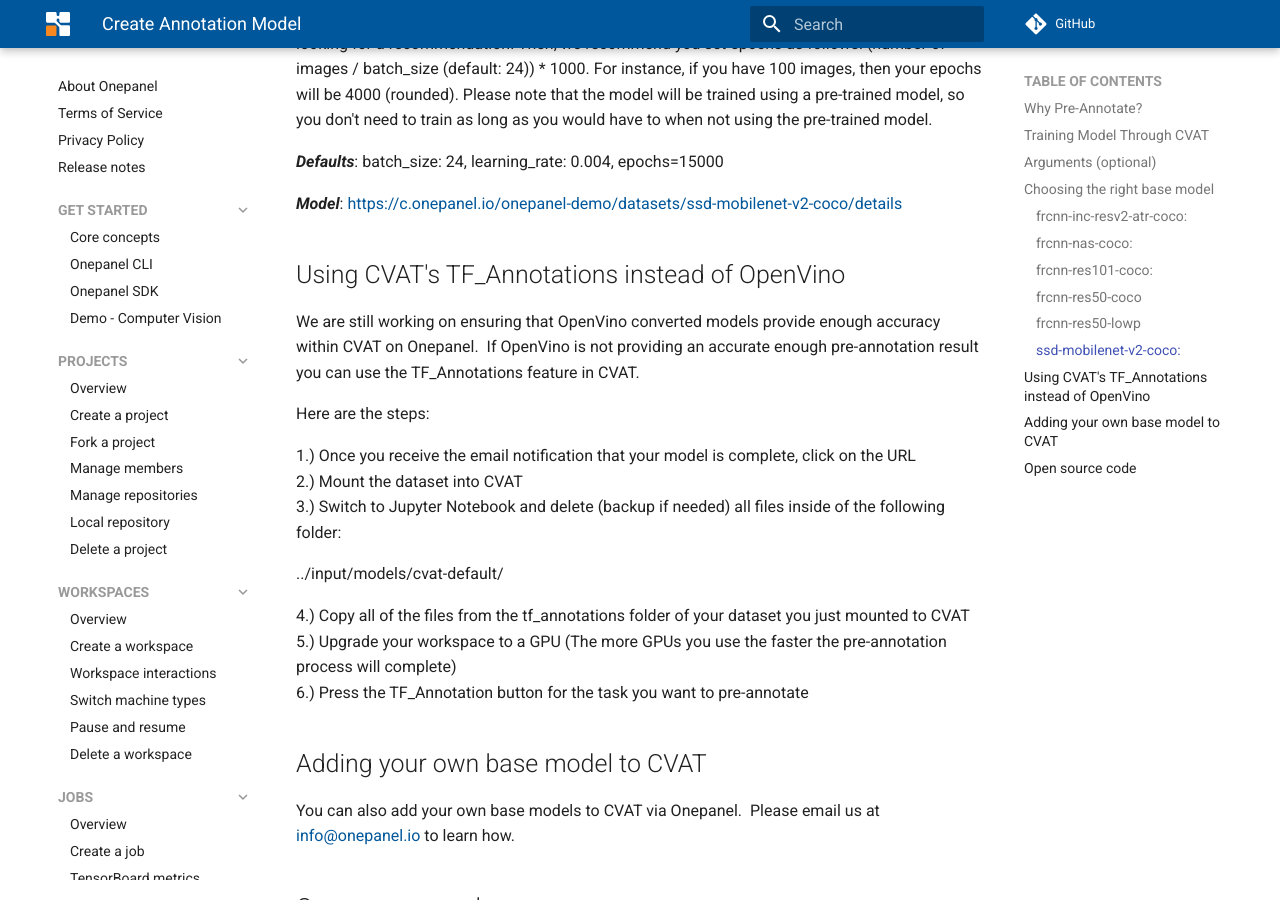
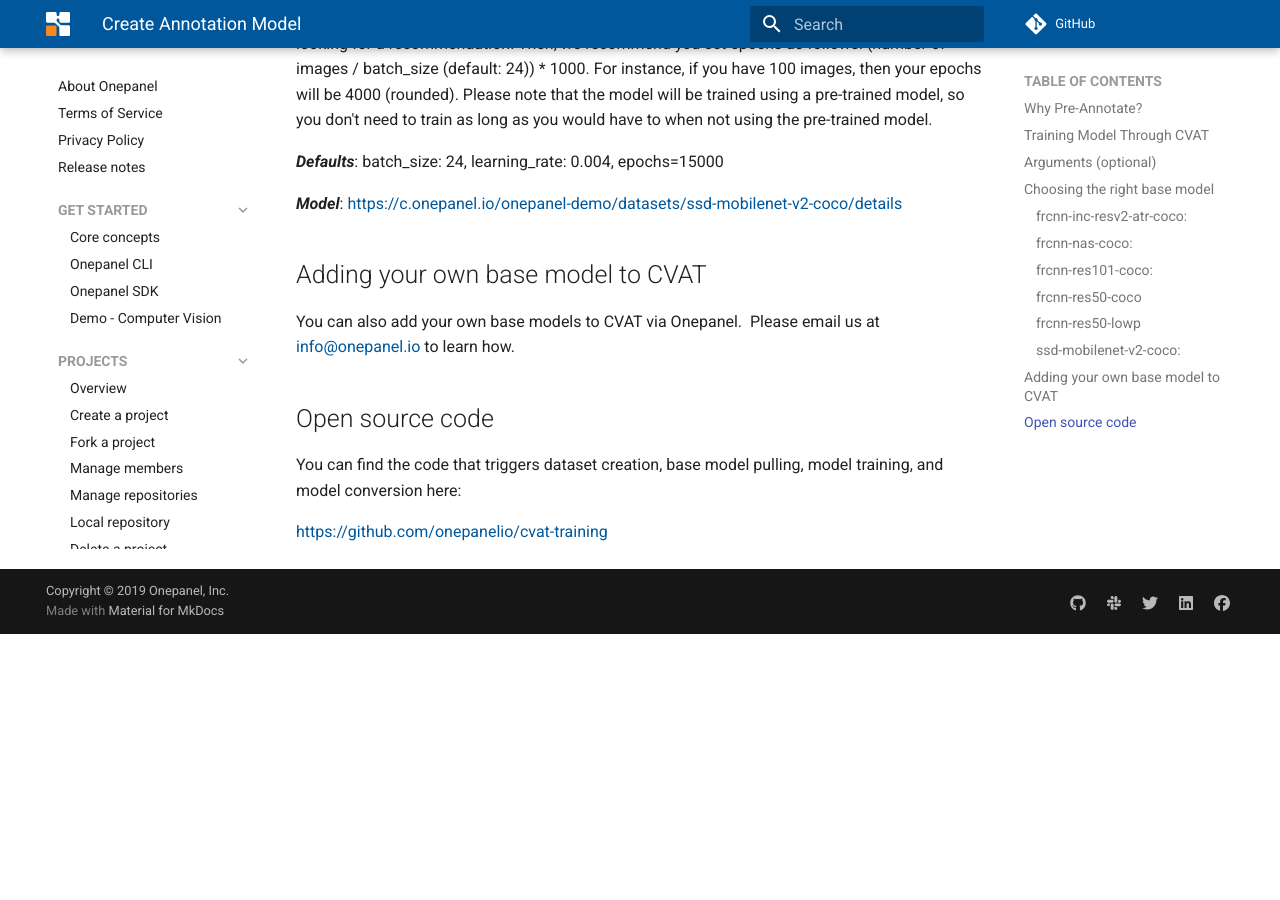
Before and after one commit to onepanelio/docs, an MkDocs documentation site: the page built from docs/CVAT/create_annotation_model.md, in a window 1280 px wide and 900 px high, scrolled down 4696 px. Built offline with MkDocs 1.6.1 and Material for MkDocs 9.7.7, drawn with Linux system fonts in a browser that asks for light colours; comment, search, counter and statistics services are not loaded; after the commit the page ends 5330 px from its top, so only the background shows below that.

Commit message:
Update create_annotation_model.md

```diff
--- a/docs/CVAT/create_annotation_model.md
+++ b/docs/CVAT/create_annotation_model.md
@@ -126,25 +126,6 @@
 
 ***Model***: https://c.onepanel.io/onepanel-demo/datasets/ssd-mobilenet-v2-coco/details
 
-
-
-
-## Using CVAT's TF_Annotations instead of OpenVino
-
-We are still working on ensuring that OpenVino converted models provide enough accuracy within CVAT on Onepanel.  If OpenVino is not providing an accurate enough pre-annotation result you can use the TF_Annotations feature in CVAT.
-
-Here are the steps:
-
-1.) Once you receive the email notification that your model is complete, click on the URL
-2.) Mount the dataset into CVAT
-3.) Switch to Jupyter Notebook and delete (backup if needed) all files inside of the following folder:
-
-../input/models/cvat-default/
-
-4.) Copy all of the files from the tf_annotations folder of your dataset you just mounted to CVAT
-5.) Upgrade your workspace to a GPU (The more GPUs you use the faster the pre-annotation process will complete)
-6.) Press the TF_Annotation button for the task you want to pre-annotate
-
 ## Adding your own base model to CVAT
 
 You can also add your own base models to CVAT via Onepanel.  Please email us at info@onepanel.io to learn how.
```
